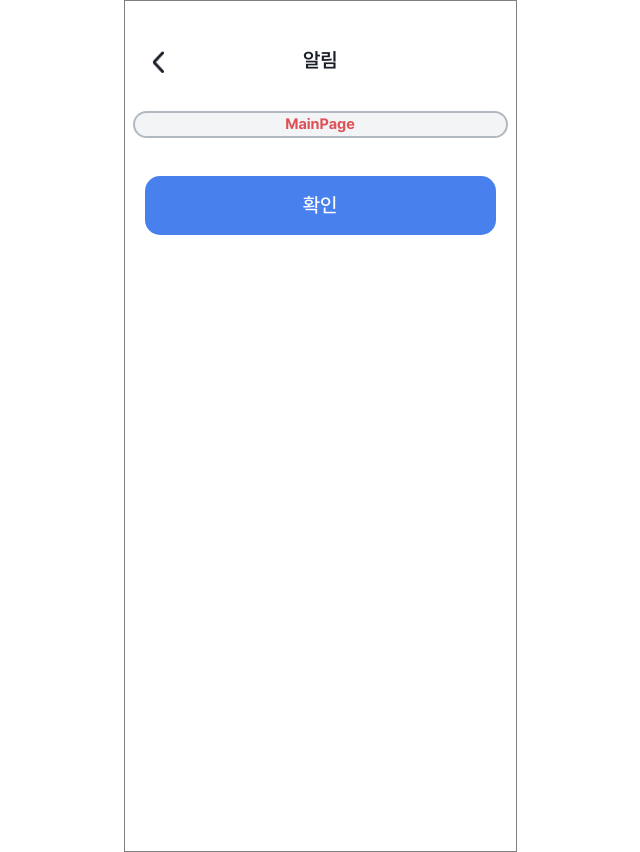
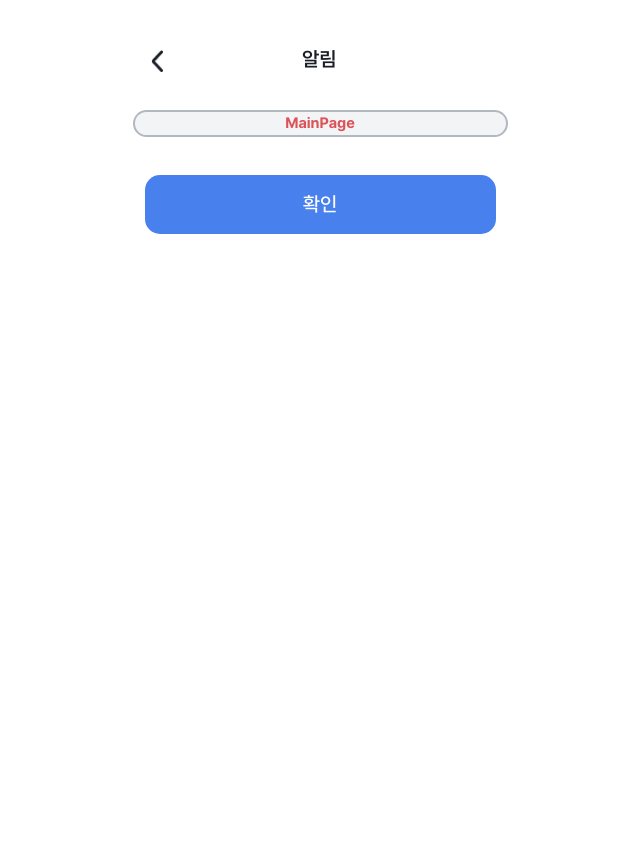
Before and after one commit to yono-yuno/frontend, a React (Vite) app: page / in a window 1280 px wide. Shown: the whole page, without its empty margins (320-960 px from the left). Built offline with nearby package versions, Linux system fonts and the light colour scheme.

Commit message:
🔥 index.css에서 root border 삭제

```diff
--- a/src/styles/index.css
+++ b/src/styles/index.css
@@ -10,5 +10,4 @@ body,
 #root {
   margin: 0 auto;
   max-width: 393px;
-  border: 1px solid gray;
 }
```
